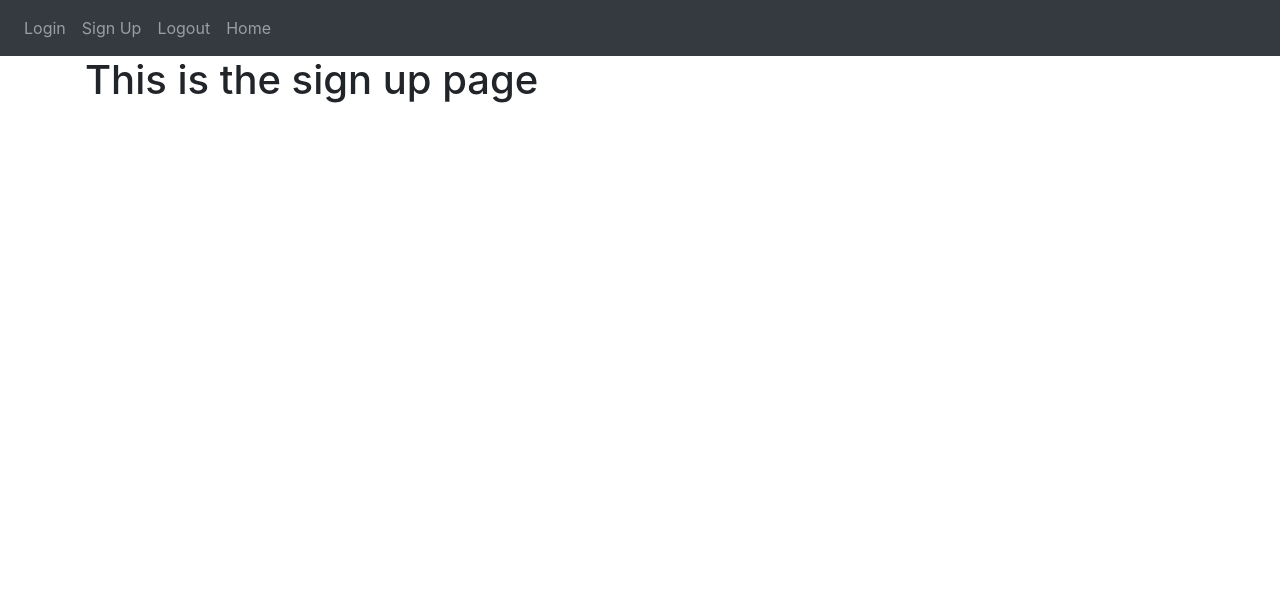
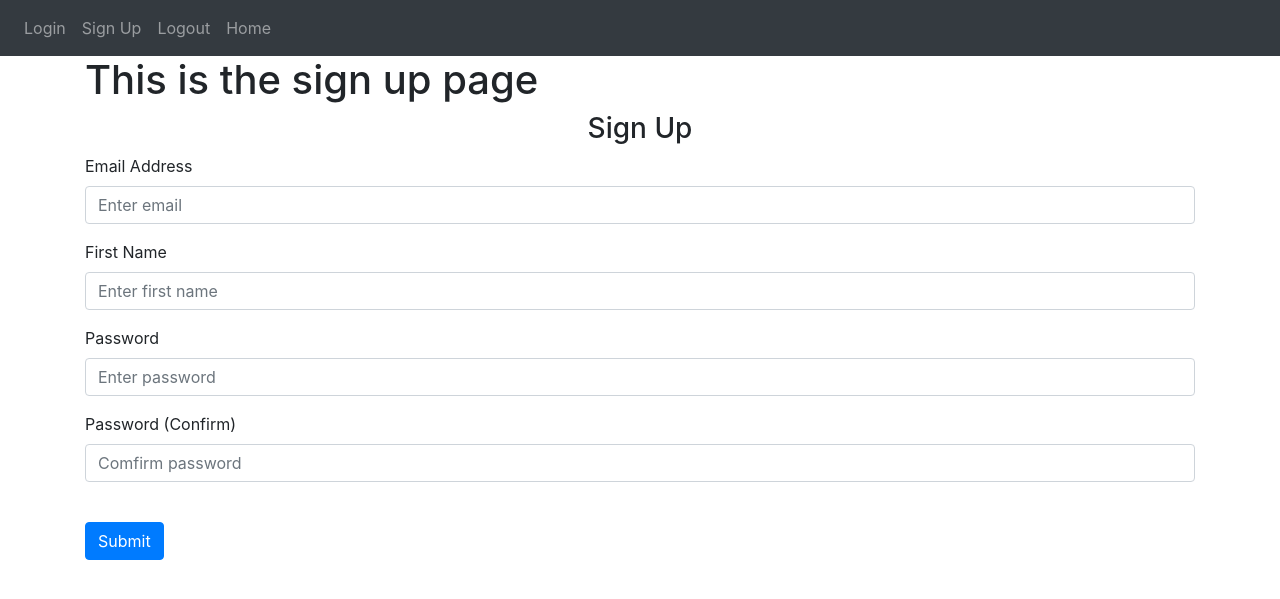
Before and after one commit to chidima-asika/my-flask-app, a Flask app: page /sign-up in a window 1280 px wide. Shown: the top 599 px of the page. Run offline with Flask 2, Linux system fonts and the light colour scheme; some libraries are stand-ins or nearby versions.

Commit message:
Base for Login and Signup
added in fields to create user with first name, email, and password

```diff
--- a/website/templates/sign_up.html
+++ b/website/templates/sign_up.html
@@ -1,4 +1,49 @@
 {% extends "base.html" %} {% block title %}Sign Up{% endblock %} {% block
 content %}
 <h1>This is the sign up page</h1>
+<form method="POST">
+  <h3 align="center">Sign Up</h3>
+  <div class="form-group">
+    <label for="email">Email Address</label>
+    <input
+      type="email"
+      class="form-control"
+      id="email"
+      name="email"
+      placeholder="Enter email"
+    />
+  </div>
+  <div class="form-group">
+    <label for="name">First Name</label>
+    <input
+      type="text"
+      class="form-control"
+      id="firstName"
+      name="firstName"
+      placeholder="Enter first name"
+    />
+  </div>
+  <div class="form-group">
+    <label for="password1">Password</label>
+    <input
+      type="password"
+      class="form-control"
+      id="password1"
+      name="password1"
+      placeholder="Enter password"
+    />
+  </div>
+  <div class="form-group">
+    <label for="password2">Password (Confirm)</label>
+    <input
+      type="password"
+      class="form-control"
+      id="password2"
+      name="password2"
+      placeholder="Comfirm password"
+    />
+  </div>
+  <br />
+  <button type="submit" class="btn btn-primary">Submit</button>
+</form>
 {% endblock %}
```
Also changed, not shown: website/templates/login.html (+26 -2 lines).
